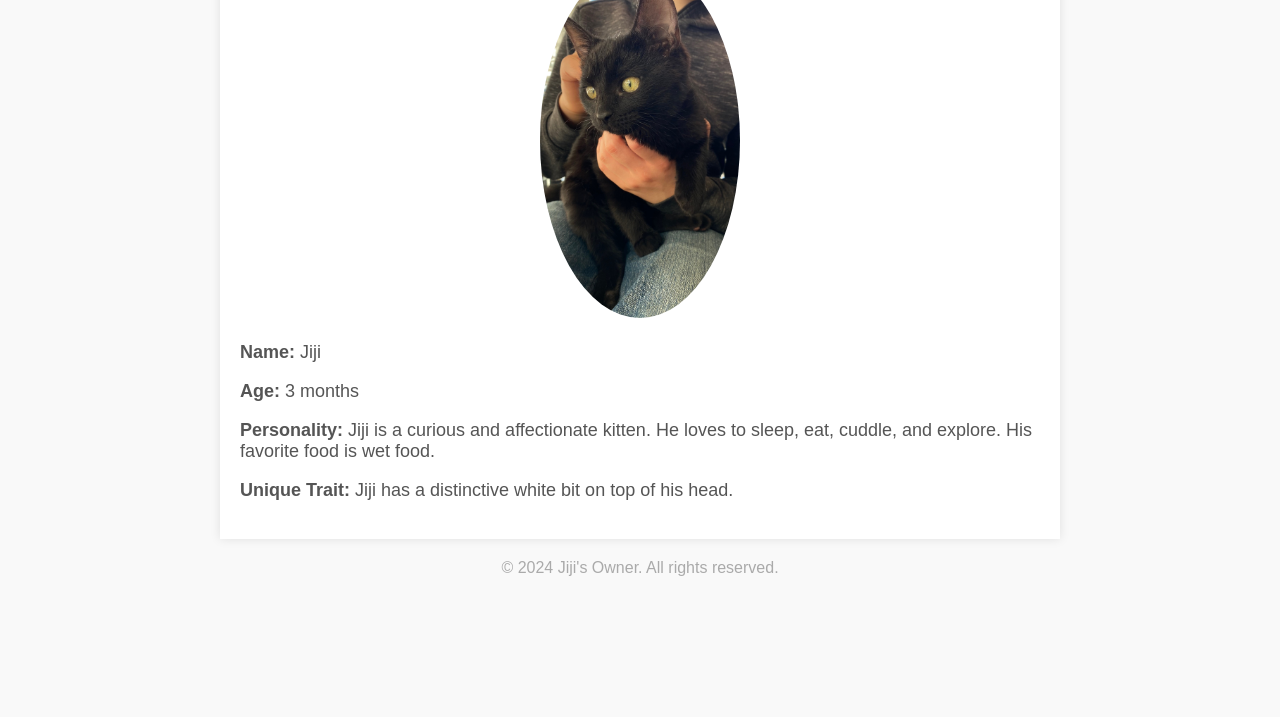
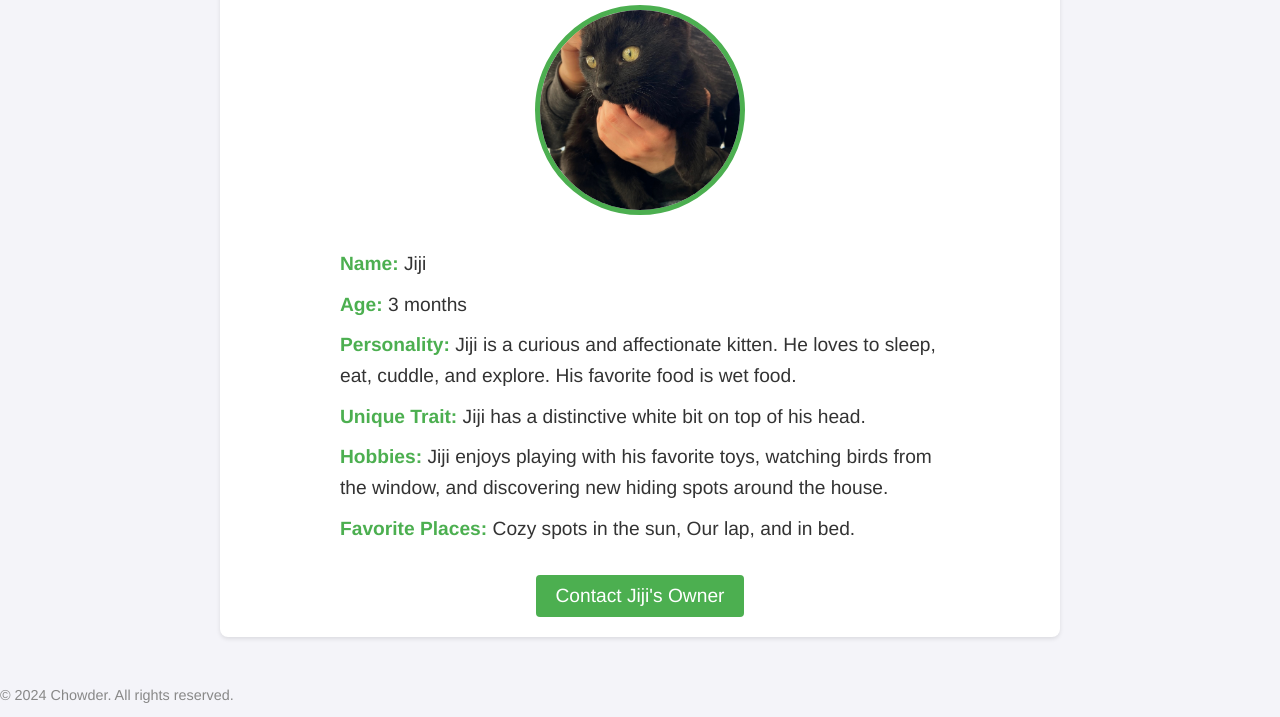
Before and after one commit to 3DGameMaker/Jiji-s-Page, a plain HTML site: page index.html in a window 1280 px wide. Shown: the part 157-874 px from the top of the page. Before the commit the page ends 800 px from the top, so only its background shows below. Drawn offline with Linux system fonts and the light colour scheme.

Commit message:
Update index.html

```diff
--- a/index.html
+++ b/index.html
@@ -3,62 +3,91 @@
     <head>
         <meta charset="UTF-8">
         <meta name="viewport" content="width=device-width, initial-scale=1.0">
-    <title>Jiji's Personal Webpage</title>
+        <title>Jiji's Page</title>
         <style>
             body {
-            font-family: Arial, sans-serif;
-            background-color: #f9f9f9;
+                font-family: 'Helvetica Neue', Arial, sans-serif;
+                background-color: #f4f4f9;
                 margin: 0;
-            padding: 20px;
-            text-align: center;
+                padding: 0;
+                color: #333;
             }
             .container {
                 max-width: 800px;
-            margin: 0 auto;
+                margin: 50px auto;
                 background-color: #fff;
                 padding: 20px;
-            box-shadow: 0 0 10px rgba(0, 0, 0, 0.1);
+                border-radius: 8px;
+                box-shadow: 0 2px 4px rgba(0, 0, 0, 0.1);
+                text-align: center;
             }
             h1 {
-            color: #333;
-        }
-        .profile {
-            margin-top: 20px;
+                color: #4CAF50;
+                font-size: 2.5em;
+                margin-bottom: 20px;
             }
             .profile img {
                 width: 200px;
-            height: auto;
+                height: 200px;
                 border-radius: 50%;
+                object-fit: cover;
+                border: 5px solid #4CAF50;
+                margin-bottom: 20px;
             }
             .info {
                 text-align: left;
-            margin-top: 20px;
+                margin: 0 auto;
+                max-width: 600px;
             }
             .info p {
-            font-size: 18px;
-            color: #555;
+                font-size: 1.2em;
+                line-height: 1.6;
+                margin: 10px 0;
+            }
+            .info p span {
+                font-weight: bold;
+                color: #4CAF50;
             }
             footer {
+                margin-top: 30px;
+                font-size: 0.9em;
+                color: #888;
+            }
+            .button {
+                display: inline-block;
                 margin-top: 20px;
-            color: #aaa;
+                padding: 10px 20px;
+                font-size: 1.2em;
+                color: #fff;
+                background-color: #4CAF50;
+                border: none;
+                border-radius: 4px;
+                cursor: pointer;
+                text-decoration: none;
+            }
+            .button:hover {
+                background-color: #45a049;
             }
         </style>
     </head>
     <body>
         <div class="container">
-        <h1>Welcome to Jiji's Personal Webpage!</h1>
+            <h1>Jiji's Page</h1>
             <div class="profile">
                 <img src="cat-placeholder.jpg" alt="Jiji's Picture">
             </div>
             <div class="info">
-            <p><strong>Name:</strong> Jiji</p>
-            <p><strong>Age:</strong> 3 months</p>
-            <p><strong>Personality:</strong> Jiji is a curious and affectionate kitten. He loves to sleep, eat, cuddle, and explore. His favorite food is wet food.</p>
-            <p><strong>Unique Trait:</strong> Jiji has a distinctive white bit on top of his head.</p>
+                <p><span>Name:</span> Jiji</p>
+                <p><span>Age:</span> 3 months</p>
+                <p><span>Personality:</span> Jiji is a curious and affectionate kitten. He loves to sleep, eat, cuddle, and explore. His favorite food is wet food.</p>
+                <p><span>Unique Trait:</span> Jiji has a distinctive white bit on top of his head.</p>
+                <p><span>Hobbies:</span> Jiji enjoys playing with his favorite toys, watching birds from the window, and discovering new hiding spots around the house.</p>
+                <p><span>Favorite Places:</span> Cozy spots in the sun, Our lap, and in bed.</p>
             </div>
+            <a href="#contact" class="button">Contact Jiji's Owner</a>
         </div>
         <footer>
-        <p>&copy; 2024 Jiji's Owner. All rights reserved.</p>
+            <p>&copy; 2024 Chowder. All rights reserved.</p>
         </footer>
     </body>
     </html>
```
Lines whose indentation alone changed are shown as unchanged.
